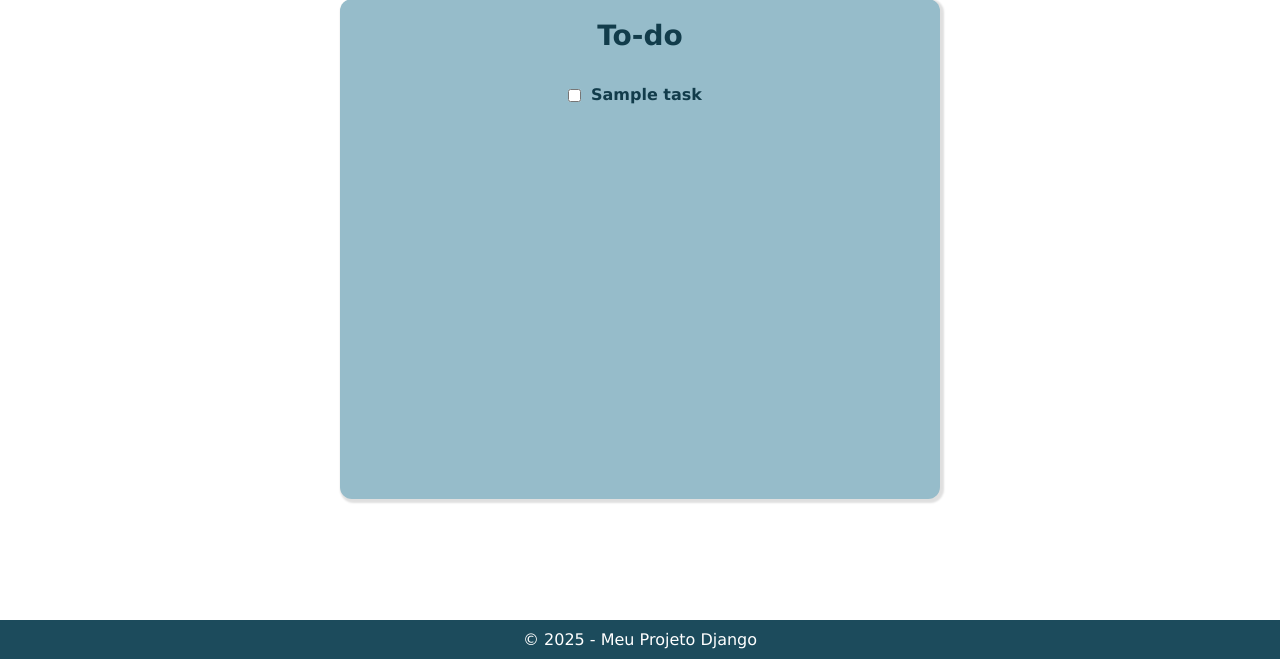
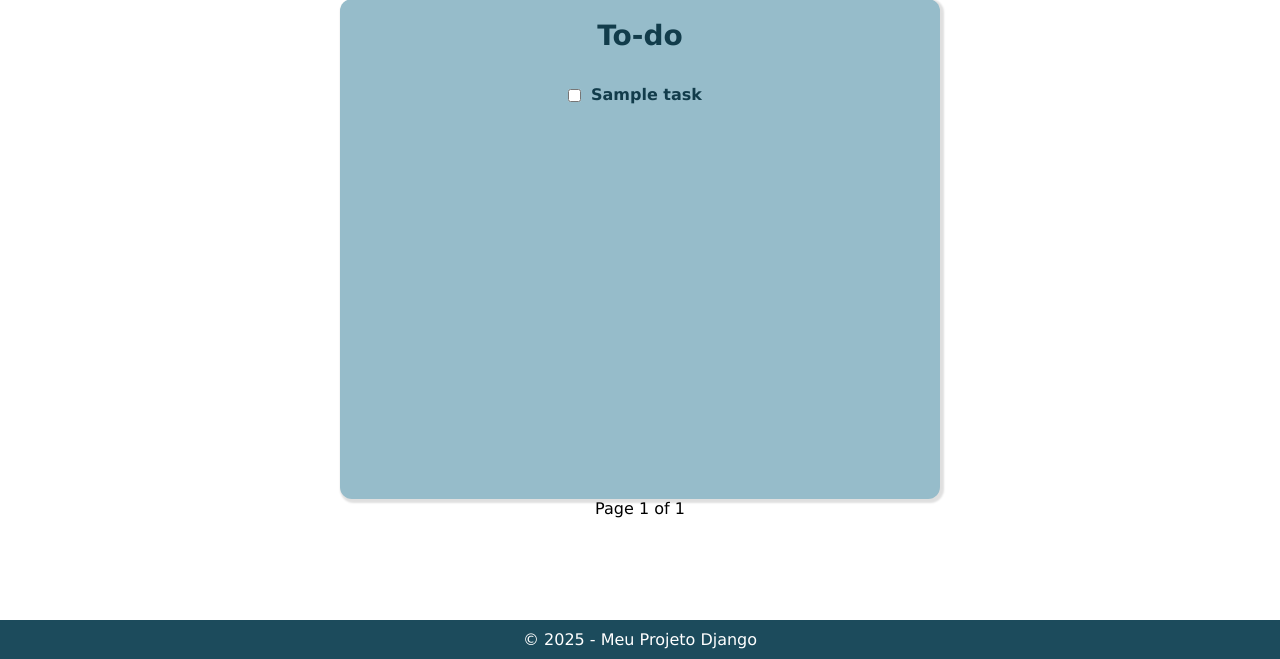
Before and after one commit to gok2001/to-do-list, a Django app: page / in a window 1280 px wide. Shown: the part 141-800 px from the top of the page. Run offline with Django 5.2, Linux system fonts and the light colour scheme; tables that the repository leaves empty hold one stand-in row (values such as "Sample post").

Commit message:
Criei o _pagination.html

```diff
--- a/tasks/views.py
+++ b/tasks/views.py
@@ -1,3 +1,4 @@
+from django.core.paginator import Paginator
 from django.shortcuts import render, redirect
 from django.urls import reverse
 from . import forms
@@ -7,7 +8,12 @@ from .models import Task
 
 def index(request):
     task_list = Task.objects.all().order_by('-created_at')
-    context = {'tasks': task_list}
+
+    paginator = Paginator(task_list, 10)
+    page_number = request.GET.get('page')
+    page_obj = paginator.get_page(page_number)
+
+    context = {'page_obj': page_obj}
 
     return render(request, 'tasks/index.html', context)
 
--- /dev/null
+++ b/templates/tasks/_pagination.html
@@ -0,0 +1,19 @@
+{% if page_obj %}
+    <div>
+        <span>
+            {% if page_obj.has_previous %}
+                <a href="?page=1">&laquo; first</a>
+                <a href="?page={{ page_obj.previous_page_number }}">previous</a>
+            {% endif %}
+
+            <span>
+                Page {{ page_obj.number }} of {{ page_obj.paginator.num_pages }}
+            </span>
+
+            {% if page_obj.has_next %}
+                <a href="?page={{ page_obj.next_page_number }}">next</a>
+                <a href="?page={{ page_obj.paginator.num_pages }}">last</a>
+            {% endif %}
+        </span>
+    </div>
+{% endif %}
--- a/templates/tasks/base.html
+++ b/templates/tasks/base.html
@@ -21,6 +21,8 @@
         {% block content %}{% endblock content %}
     </main>
 
+    {% include "tasks/_pagination.html" %}
+
     <footer>
         <p>&copy; 2025 - Meu Projeto Django</p>
     </footer>
--- a/templates/tasks/index.html
+++ b/templates/tasks/index.html
@@ -6,15 +6,15 @@
     <h2>To-do</h2>
 
     <ul>
-        {% if tasks %}
-            {% for task in tasks %}
+        {% if page_obj %}
+            {% for task in page_obj %}
             <li class="task-list-item">
                 <input type="checkbox" name="checkbox" id="checkbox">
                 <a class="task-link" href="#"><strong>{{ task.title }}</strong></a>
             </li>
             {% endfor %}
         {% else %}
-            <li>No tasks to do yet.</li>
+            <li class="task-list-item">No tasks to do yet.</li>
         {% endif %}
     </ul>
 {% endblock content %}
```
